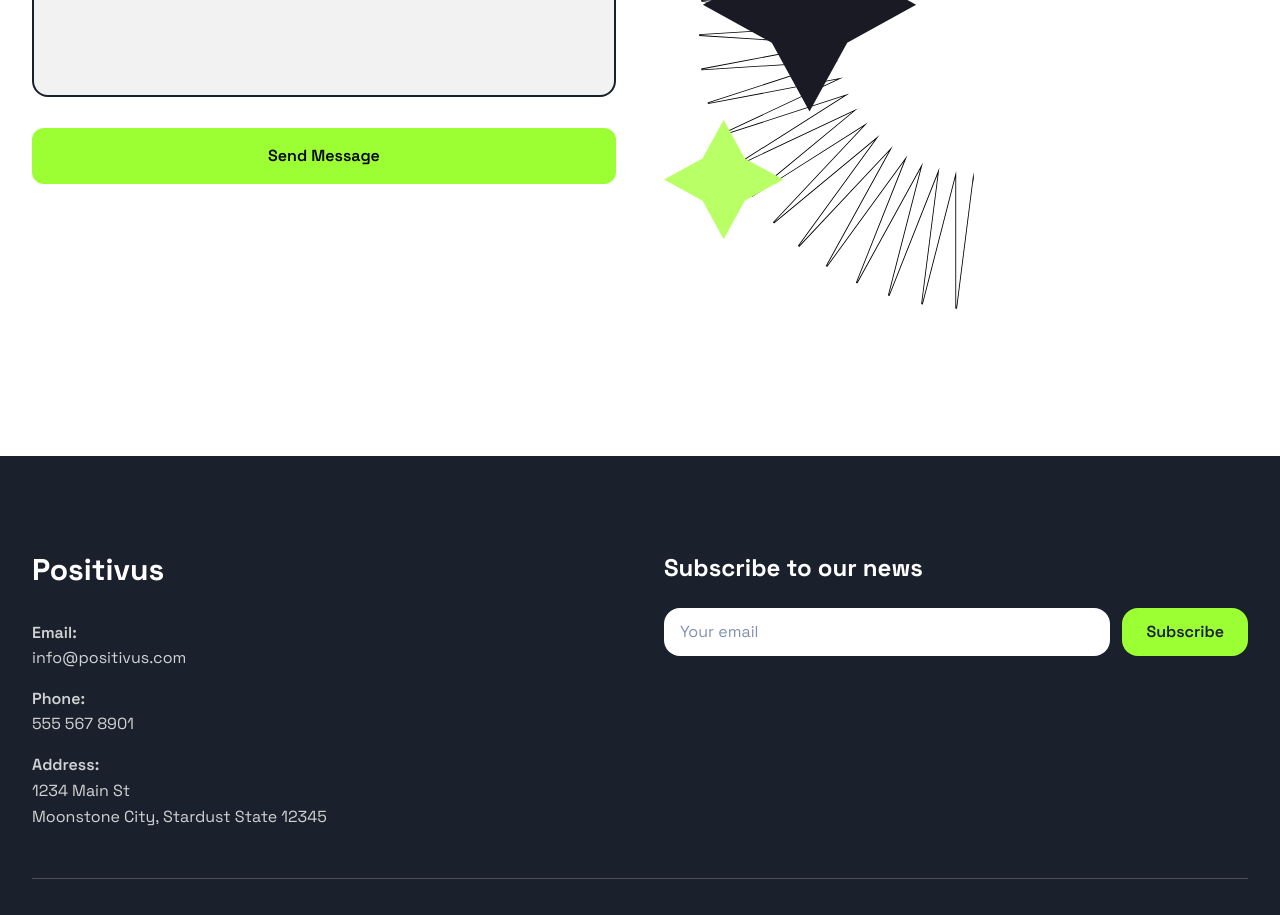
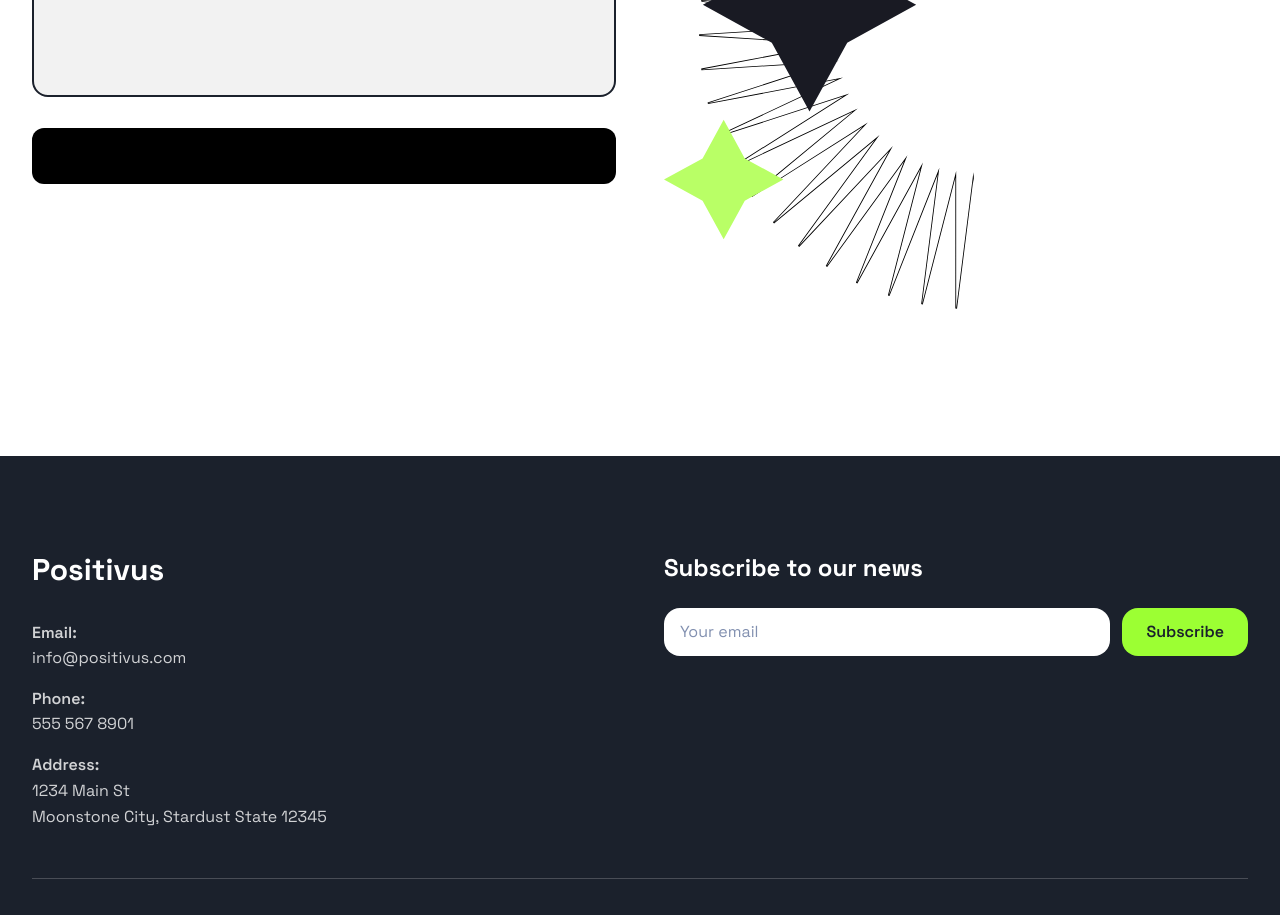
Before and after one commit to spoilers21/positivus-website-build, a React (Vite) app: page / in a window 1280 px wide. Shown: the part 6800-7715 px from the top of the page. Built offline with nearby package versions, Linux system fonts and the light colour scheme.

Commit message:
Change Send Message button background to black
cgen-c126e3ccac27484688290177cb5bed44

```diff
--- a/client/components/ContactSection.tsx
+++ b/client/components/ContactSection.tsx
@@ -68,7 +68,7 @@ export default function ContactSection() {
                   required
                 />
               </div>
-              <button type="submit" className="btn-primary w-full text-black">
+              <button type="submit" className="px-8 py-4 bg-black text-black font-semibold rounded-xl hover:opacity-90 transition-opacity w-full">
                 Send Message
               </button>
             </form>
```
